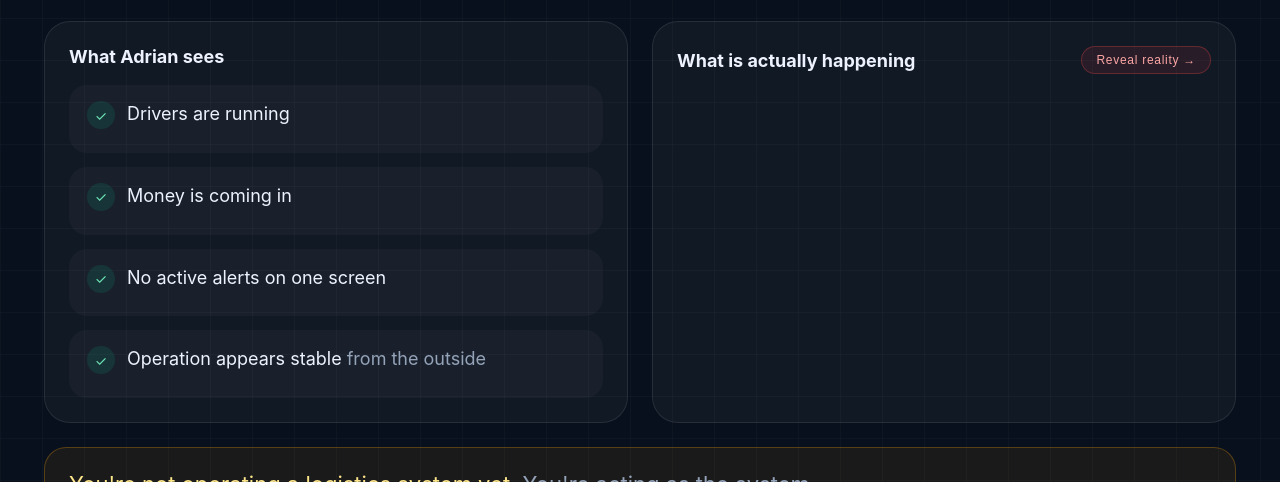
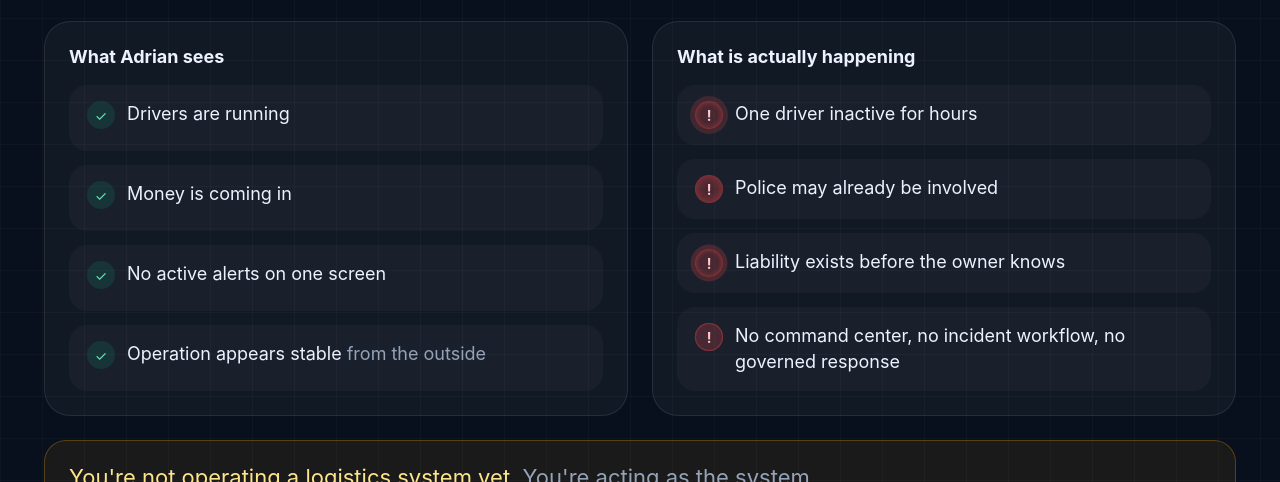
Before and after one commit to BPMSoftwareSolutions/presentation-runtime-shell, a website: page src/generated/fleetops/scene-02-problem/index.html in a window 1280 px wide. Shown: the part 318-800 px from the top of the page. Drawn offline with Linux system fonts and the light colour scheme.

Commit message:
enhancements

```diff
--- a/src/generated/fleetops/scene-02-problem/index.html
+++ b/src/generated/fleetops/scene-02-problem/index.html
@@ -38,8 +38,10 @@ html,body{height:100%;overflow:hidden;background:#08101d;color:#eef2ff;font-fami
 .panel-head{display:flex;justify-content:space-between;align-items:center;margin-bottom:18px}
 .panel h3{font-size:18px}
 /* Reveal reality button */
-.reveal-btn{padding:6px 14px;border-radius:999px;background:rgba(239,68,68,.1);border:1px solid rgba(239,68,68,.3);color:#fca5a5;font-size:12px;cursor:pointer;letter-spacing:.06em;transition:background .2s,border-color .2s}
+.reveal-btn{padding:6px 14px;border-radius:999px;background:rgba(239,68,68,.1);border:1px solid rgba(239,68,68,.3);color:#fca5a5;font-size:12px;cursor:pointer;letter-spacing:.06em;transition:background .2s,border-color .2s, transform .14s ease, box-shadow .14s ease;transform-origin:center center}
 .reveal-btn:hover{background:rgba(239,68,68,.2);border-color:rgba(239,68,68,.5)}
+.reveal-btn.demo-hover{background:rgba(239,68,68,.18);border-color:rgba(239,68,68,.52);box-shadow:0 0 0 3px rgba(239,68,68,.12), 0 8px 22px rgba(0,0,0,.25)}
+.reveal-btn.demo-press{transform:translateY(1px) scale(.97);background:rgba(239,68,68,.26);border-color:rgba(239,68,68,.62);box-shadow:inset 0 2px 6px rgba(0,0,0,.28), 0 0 0 2px rgba(239,68,68,.14)}
 .list{display:grid;gap:14px}
 .item{padding:16px 18px;border-radius:18px;background:rgba(255,255,255,.03);display:flex;gap:12px;align-items:flex-start}
 .icon{width:28px;height:28px;border-radius:50%;display:grid;place-items:center;font-size:14px;flex:none;transition:all .3s ease}
@@ -60,6 +62,12 @@ html,body{height:100%;overflow:hidden;background:#08101d;color:#eef2ff;font-fami
 .dim{color:var(--muted)}
 [data-reveal]{opacity:0;transform:translateY(14px);animation:reveal .55s ease forwards}
 @keyframes reveal{to{opacity:1;transform:none}}
+
+/* Demo cursor */
+.demo-cursor{position:fixed;left:0;top:0;width:30px;height:30px;pointer-events:none;z-index:50;opacity:0;transform:translate3d(-80px,-80px,0) scale(.92);transition:transform .72s cubic-bezier(.22,.68,0,1.02), opacity .22s ease}
+.demo-cursor.visible{opacity:1}
+.demo-cursor.press{transform:translate3d(var(--cursor-x),var(--cursor-y),0) scale(.86)}
+.demo-cursor svg{display:block;width:100%;height:100%;filter:drop-shadow(0 8px 18px rgba(0,0,0,.35))}
 </style>
 </head>
 <body>
@@ -146,6 +154,11 @@ html,body{height:100%;overflow:hidden;background:#08101d;color:#eef2ff;font-fami
     <div class="footer" data-reveal>You're not operating a logistics system yet. <span class="dim">You're acting as the system.</span></div>
 
   </div>
+</div>
+<div class="demo-cursor" id="demo-cursor" aria-hidden="true">
+  <svg viewBox="0 0 32 32" xmlns="http://www.w3.org/2000/svg">
+    <path d="M6 3.8c0-1.1 1.33-1.66 2.11-.89l14.54 14.36c.77.76.23 2.08-.85 2.08h-7.18l3.56 7.03c.42.83.09 1.85-.74 2.27l-1.45.73c-.83.42-1.85.09-2.27-.74l-3.62-7.14-4.71 4.5c-.79.75-2.1.2-2.1-.89V3.8z" fill="#f8fafc" stroke="#0f172a" stroke-width="1.1" stroke-linejoin="round"/>
+  </svg>
 </div>
 <script>
 (function(){
@@ -235,8 +248,9 @@ html,body{height:100%;overflow:hidden;background:#08101d;color:#eef2ff;font-fami
   var revealBtn = document.getElementById('reveal-btn');
   var realityItems = document.querySelectorAll('.reality-item');
   var realityRevealed = false;
+  var demoCursor = document.getElementById('demo-cursor');
 
-  revealBtn.addEventListener('click', function(){
+  function revealReality(){
     if(realityRevealed) return;
     realityRevealed = true;
     revealBtn.style.display = 'none';
@@ -244,13 +258,69 @@ html,body{height:100%;overflow:hidden;background:#08101d;color:#eef2ff;font-fami
     realityItems.forEach(function(item, i){
       setTimeout(function(){
         item.classList.add('shown');
-        // Apply pulse after the last item appears
         if(i === realityItems.length - 1){
           setTimeout(applyRedPulse, 300);
         }
       }, i * 200);
     });
+  }
+
+  function setCursorPosition(x, y){
+    demoCursor.style.setProperty('--cursor-x', x + 'px');
+    demoCursor.style.setProperty('--cursor-y', y + 'px');
+    demoCursor.style.transform = 'translate3d(' + x + 'px,' + y + 'px,0) scale(.92)';
+  }
+
+  function playDemoClick(){
+    if(realityRevealed) return;
+    var rect = revealBtn.getBoundingClientRect();
+    var targetX = rect.left + rect.width * 0.62;
+    var targetY = rect.top + rect.height * 0.58;
+    var startX = targetX + 120;
+    var startY = targetY + 70;
+
+    setCursorPosition(startX, startY);
+    demoCursor.classList.add('visible');
+
+    requestAnimationFrame(function(){
+      setCursorPosition(targetX, targetY);
+    });
+
+    setTimeout(function(){
+      if(realityRevealed) return;
+      revealBtn.classList.add('demo-hover');
+    }, 560);
+
+    setTimeout(function(){
+      if(realityRevealed) return;
+      revealBtn.classList.add('demo-press');
+      demoCursor.classList.add('press');
+    }, 760);
+
+    setTimeout(function(){
+      if(realityRevealed) return;
+      revealBtn.classList.remove('demo-press');
+      demoCursor.classList.remove('press');
+      revealReality();
+    }, 920);
+
+    setTimeout(function(){
+      revealBtn.classList.remove('demo-hover');
+      setCursorPosition(targetX + 46, targetY + 44);
+      demoCursor.classList.remove('visible');
+    }, 1180);
+  }
+
+  revealBtn.addEventListener('click', function(){
+    revealReality();
   });
+
+  // If the user waits, simulate a guided click after 2 seconds.
+  setTimeout(function(){
+    if(!realityRevealed){
+      playDemoClick();
+    }
+  }, 2000);
 
 })();
 </script>
```
